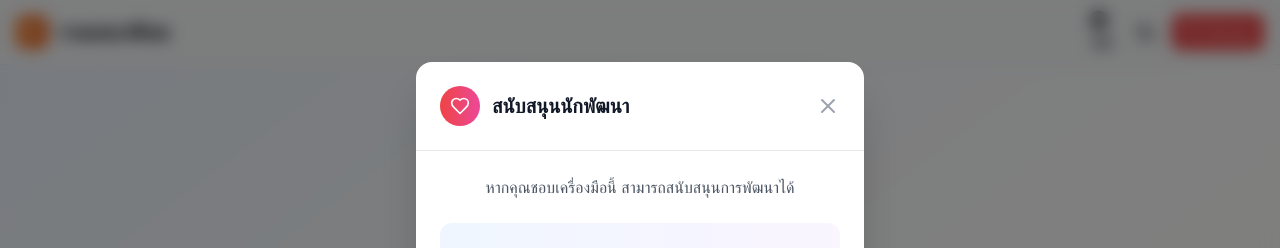
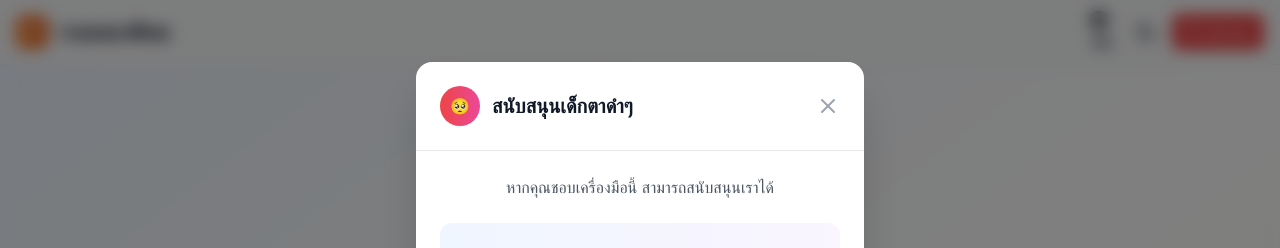
Before and after one commit to JinnawatJid/retirement-planning, a Next.js app: page / in a window 1280 px wide. Both pictures are taken after a click on the button "สนับสนุน". Shown: the top 248 px of the page. Built offline with nearby package versions, Linux system fonts and the light colour scheme.

Commit message:
change languageContext add emoji

```diff
--- a/components/DonationModal.tsx
+++ b/components/DonationModal.tsx
@@ -2,7 +2,6 @@
 
 import { useLanguage } from '@/contexts/LanguageContext';
 import { X, Heart, CreditCard } from 'lucide-react';
-import QRCode from 'react-qr-code';
 
 interface DonationModalProps {
   isOpen: boolean;
@@ -21,7 +20,7 @@ export default function DonationModal({ isOpen, onClose }: DonationModalProps) {
         <div className="flex items-center justify-between p-6 border-b border-gray-200 dark:border-gray-700">
           <div className="flex items-center space-x-3">
             <div className="w-10 h-10 bg-gradient-to-r from-red-500 to-pink-500 rounded-full flex items-center justify-center">
-              <Heart className="w-5 h-5 text-white" />
+              🥺
             </div>
             <h3 className="text-xl font-bold text-gray-900 dark:text-white">
               {t('donation.title')}
--- a/contexts/LanguageContext.tsx
+++ b/contexts/LanguageContext.tsx
@@ -85,10 +85,9 @@ const translations = {
     'share.copied': 'คัดลอกแล้ว!',
 
     // Donation
-    'donation.title': 'สนับสนุนนักพัฒนา',
-    'donation.subtitle': 'หากคุณชอบเครื่องมือนี้ สามารถสนับสนุนการพัฒนาได้',
+    'donation.title': 'สนับสนุนเด็กตาดำๆ',
+    'donation.subtitle': 'หากคุณชอบเครื่องมือนี้ สามารถสนับสนุนเราได้',
     'donation.promptpay': 'โอนผ่าน PromptPay',
-    'donation.bank': 'ธนาคารกรุงเทพ',
     'donation.thanks': 'ขอบคุณสำหรับการสนับสนุน!',
     'donation.close': 'ปิด',
 
```
